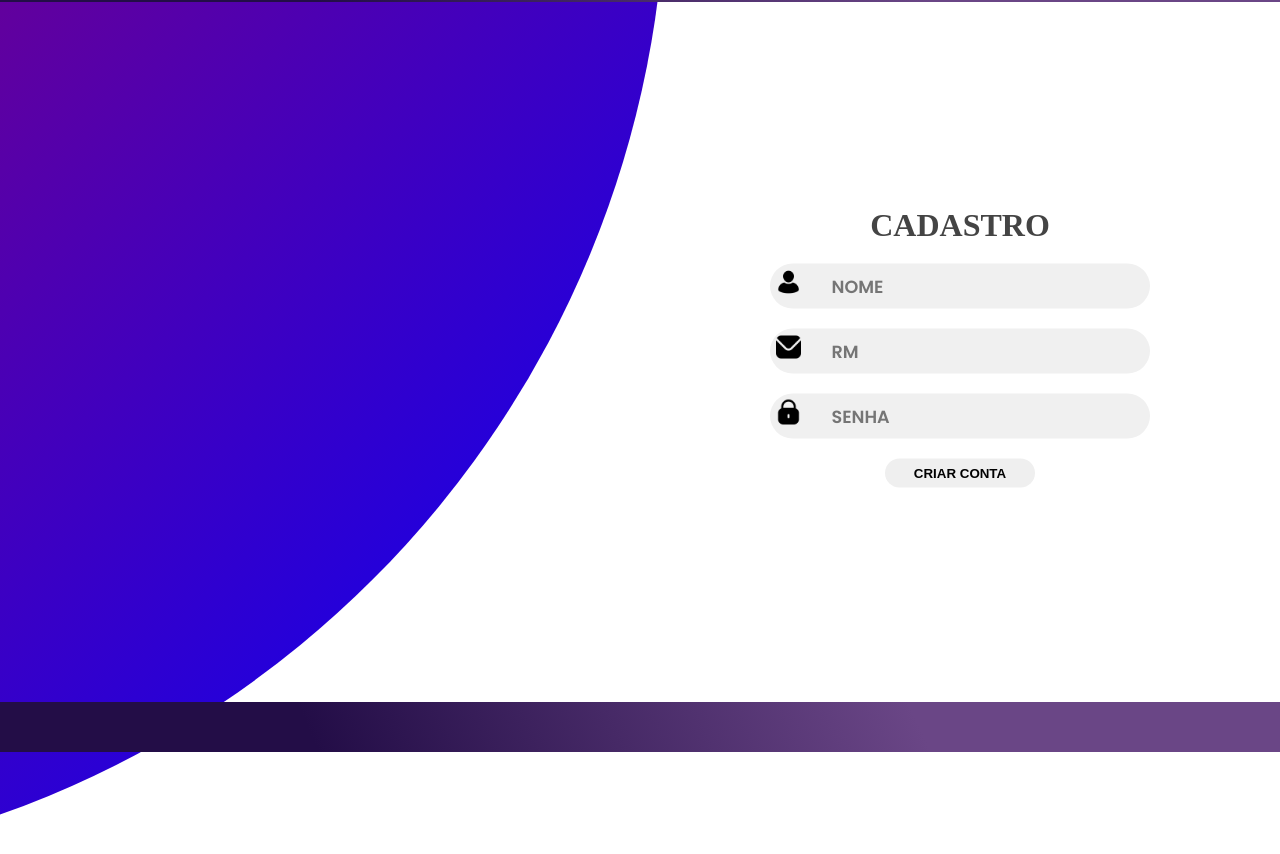
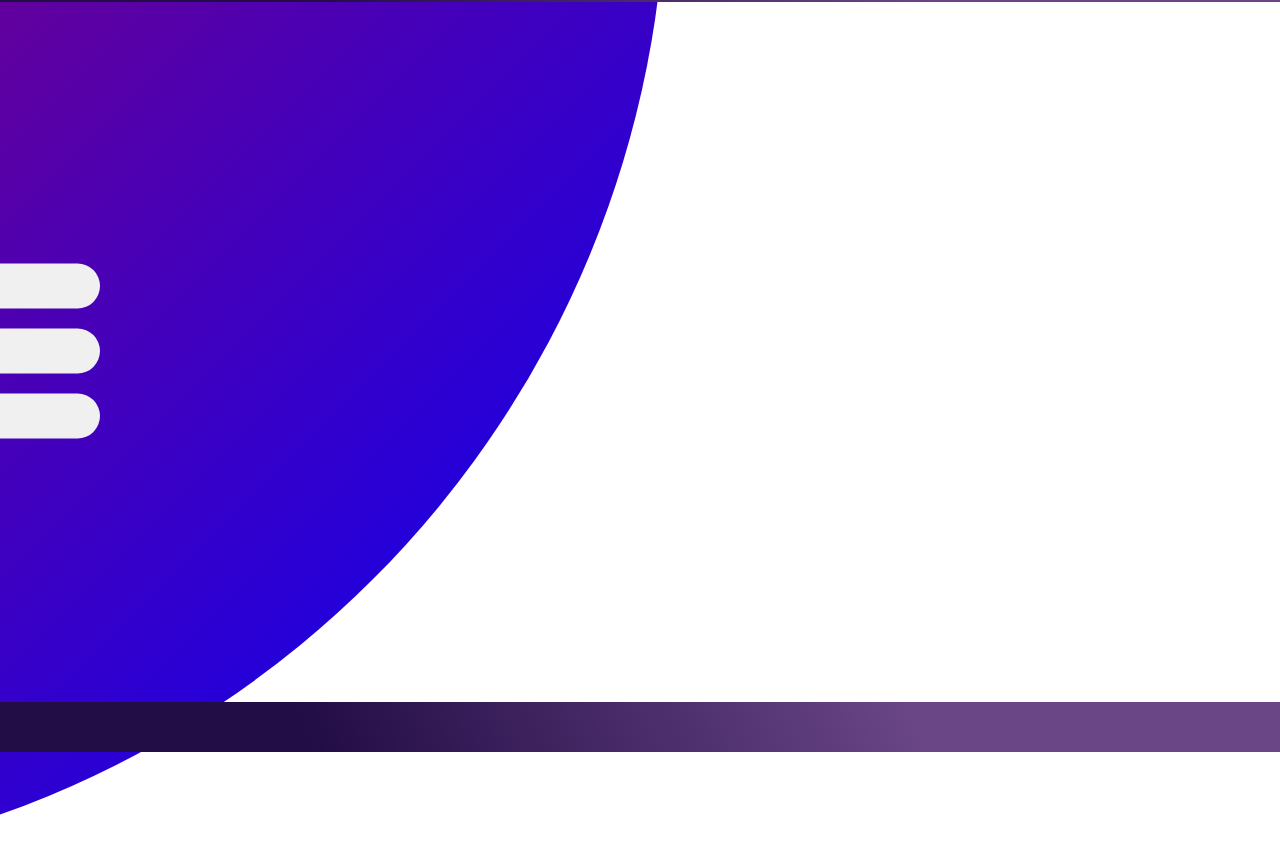
Before and after one commit to Kazllin/lojaOne, a React (Vite) app: page /cadastro in a window 1280 px wide. Shown: the part 48-902 px from the top of the page. Built offline with nearby package versions, Linux system fonts and the light colour scheme.

Commit message:
cadastro

```diff
--- a/src/pages/cadastro/cadastro.css
+++ b/src/pages/cadastro/cadastro.css
@@ -120,3 +120,8 @@ form.login{
 .btn:hover{
   background: linear-gradient(245.59deg, #6a4686 0% 28.53%, #230d47 75.52%);
 }
+
+image{
+  width: 100px;
+  height: 100px;
+}
--- a/src/pages/cadastro/index.jsx
+++ b/src/pages/cadastro/index.jsx
@@ -90,6 +90,25 @@ const cadastro = () => {
         </div>
       </div>
       <div className="painels">
+        <div className="painel left-painel">
+          <div className="content">
+            <h3>Novo usua</h3>
+            <p>novo usua</p>
+            <button className="btn transparent" id="cada"></button>
+          </div>
+
+          <img src={deco} alt="" className="image" />
+        </div>
+
+        <div className="painel right-painel">
+          <div className="content">
+            <h3>Novo membro</h3>
+            <p>novo membro</p>
+            <button className="btn transparent" id="cada"></button>
+          </div>
+
+          <img src={deco} alt="" className="image" />
+        </div>
       </div>
     </div>
   );
```
